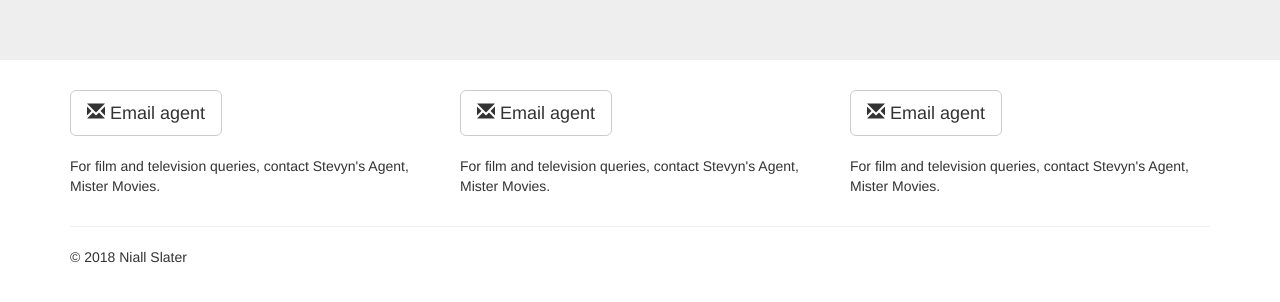
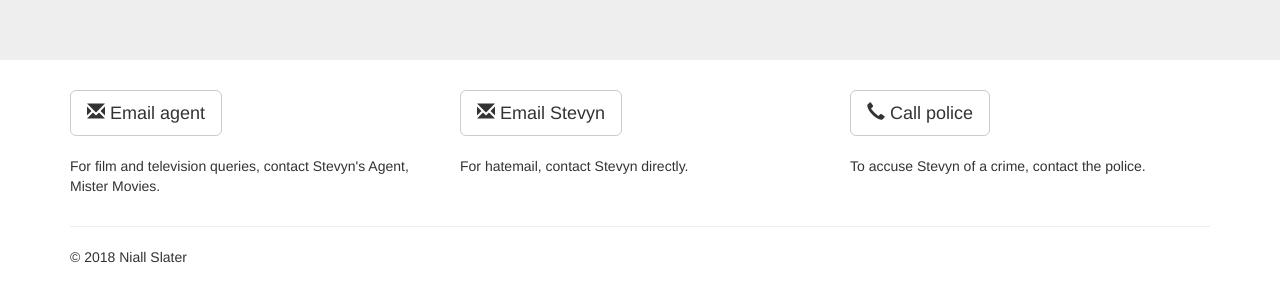
Before and after one commit to niall-slater/colgan, a plain HTML site: page contact/index.html in a window 1280 px wide. Shown: the part 230-532 px from the top of the page. Drawn offline with nearby package versions, Linux system fonts and the light colour scheme; files that its build step writes are made by us from their sources; files whose address does not match are found by name.

Commit message:
Contact page tweaks

```diff
--- a/contact/index.html
+++ b/contact/index.html
@@ -60,19 +60,19 @@
             </div>
             <div class="col-md-4">
                 <button type="button" class="btn btn-default btn-lg">
-                  <span class="glyphicon glyphicon-envelope" aria-hidden="true"></span> Email agent
+                  <span class="glyphicon glyphicon-envelope" aria-hidden="true"></span> Email Stevyn
                 </button>
                 <br />
                 <br />
-                <p>For film and television queries, contact Stevyn's Agent, Mister Movies.</p>
+                <p>For hatemail, contact Stevyn directly.</p>
             </div>
             <div class="col-md-4">
                 <button type="button" class="btn btn-default btn-lg">
-                  <span class="glyphicon glyphicon-envelope" aria-hidden="true"></span> Email agent
+                  <span class="glyphicon glyphicon-earphone" aria-hidden="true"></span> Call police
                 </button>
                 <br />
                 <br />
-                <p>For film and television queries, contact Stevyn's Agent, Mister Movies.</p>
+                <p>To accuse Stevyn of a crime, contact the police.</p>
             </div>
         </div>
 
```
